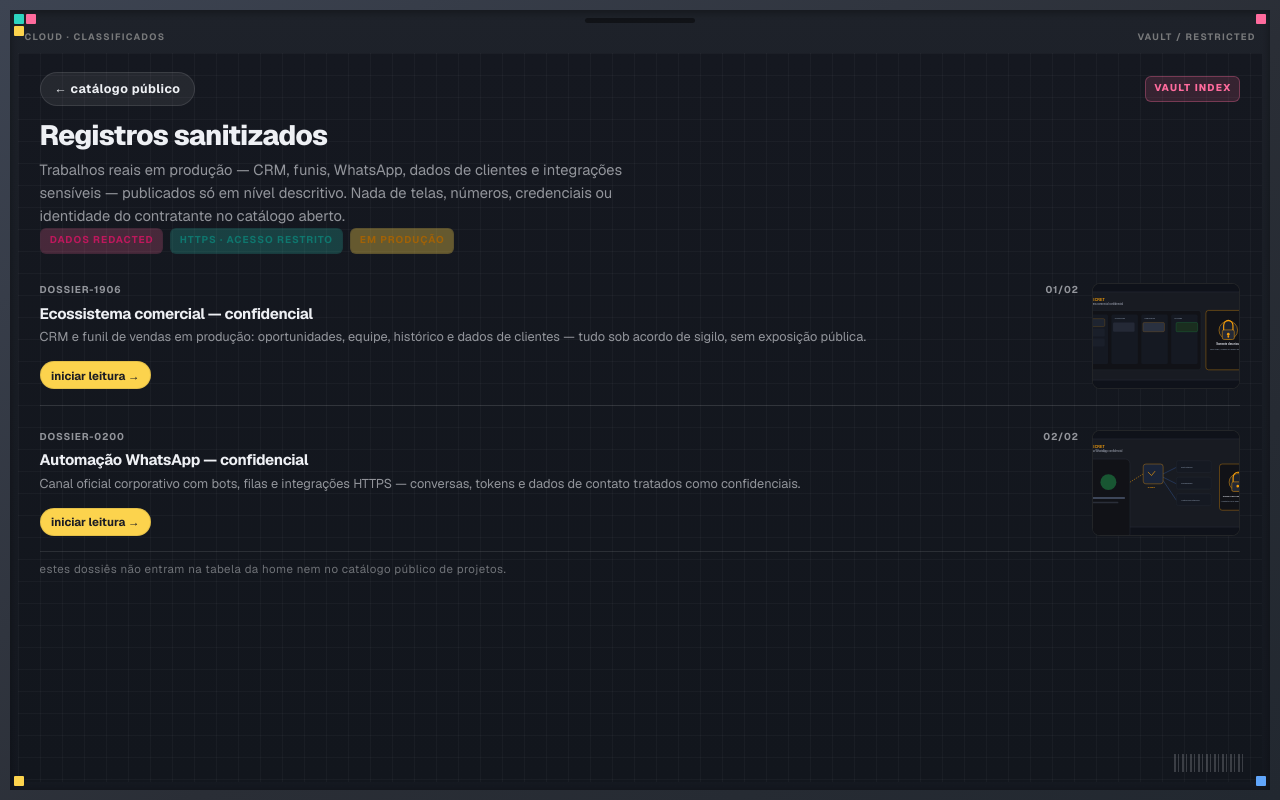
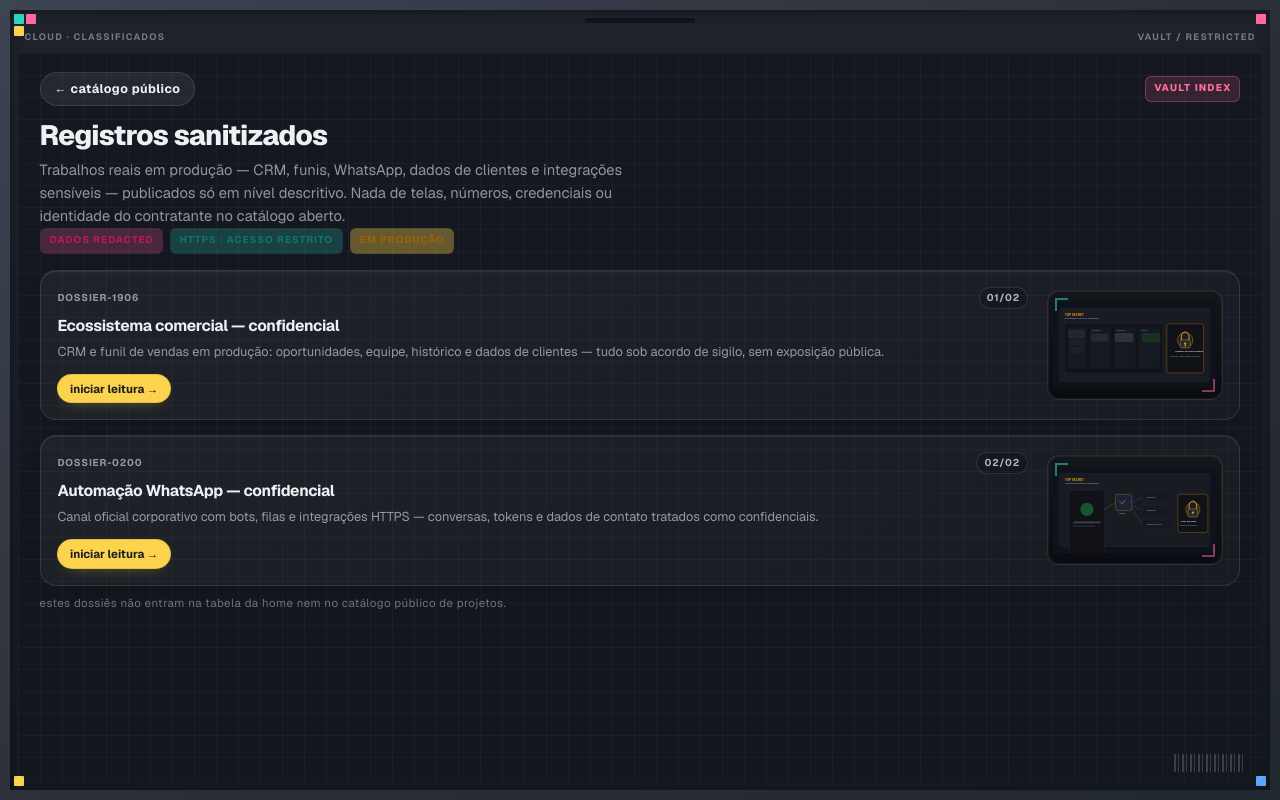
Before and after one commit to CloudBlackhand/portifolio, a Next.js app: page /classificados in a window 1280 px wide. Built offline with nearby package versions, Linux system fonts and the light colour scheme.

Commit message:
Suavizar cards de dossie com moldura arredondada e preview integrado.
Remove hover azul do site, adiciona padding, cantos e marcas de registro na miniatura.

```diff
--- a/app/components/top-secret-section.tsx
+++ b/app/components/top-secret-section.tsx
@@ -72,14 +72,14 @@ export function TopSecretSection({ projects, standalone = false }: TopSecretSect
             transition={{ duration: 0.45, delay: index * 0.08 }}
           >
             <Link
-              className="marathon-dossier-row interactive-card"
+              className="marathon-dossier-row"
               href={`/projetos/${project.slug}`}
               aria-label={`Abrir dossiê: ${project.title}`}
             >
               <div className="marathon-dossier-row-main">
                 <div className="marathon-dossier-row-meta">
                   <span>{caseIdFromSlug(project.slug)}</span>
-                  <span>
+                  <span className="marathon-dossier-row-index">
                     {String(index + 1).padStart(2, "0")}/{String(projects.length).padStart(2, "0")}
                   </span>
                 </div>
@@ -87,14 +87,13 @@ export function TopSecretSection({ projects, standalone = false }: TopSecretSect
                 <p className="marathon-dossier-row-desc">{project.shortDescription}</p>
                 <span className="marathon-dossier-row-cta">iniciar leitura →</span>
               </div>
-              <div className="marathon-dossier-row-preview">
+              <div className="marathon-dossier-row-preview" aria-hidden="true">
                 <Image
                   src={project.thumbnail}
                   alt=""
                   width={480}
                   height={252}
                   className="marathon-dossier-row-img"
-                  aria-hidden="true"
                 />
               </div>
             </Link>
--- a/app/globals-classified.css
+++ b/app/globals-classified.css
@@ -1341,19 +1341,47 @@ body.marathon-immersive-mode .site-main {
 
 .marathon-session-preview-frame {
   position: relative;
-  border-radius: 10px;
+  border-radius: 14px;
   overflow: hidden;
-  border: 1px solid var(--tablet-screen-line);
+  border: 1px solid rgb(255 255 255 / 12%);
   background: #0a0c10;
   aspect-ratio: 1200 / 630;
-  box-shadow: inset 0 0 0 1px rgb(255 255 255 / 4%);
+  box-shadow:
+    inset 0 0 0 1px rgb(255 255 255 / 5%),
+    0 12px 28px -22px rgb(0 0 0 / 45%);
+}
+
+.marathon-session-preview-frame::before,
+.marathon-session-preview-frame::after {
+  content: "";
+  position: absolute;
+  width: 12px;
+  height: 12px;
+  z-index: 2;
+  pointer-events: none;
+}
+
+.marathon-session-preview-frame::before {
+  top: 10px;
+  left: 10px;
+  border-top: 2px solid rgb(45 212 191 / 50%);
+  border-left: 2px solid rgb(45 212 191 / 50%);
+}
+
+.marathon-session-preview-frame::after {
+  right: 10px;
+  bottom: 10px;
+  border-right: 2px solid rgb(255 107 157 / 45%);
+  border-bottom: 2px solid rgb(255 107 157 / 45%);
 }
 
 .marathon-session-preview-img {
   width: 100%;
   height: 100%;
-  object-fit: cover;
-  filter: saturate(0.82) contrast(1.05) brightness(0.92);
+  object-fit: contain;
+  object-position: center;
+  padding: 0.5rem;
+  filter: saturate(0.88) contrast(1.02);
 }
 
 .marathon-session-preview-caption {
@@ -1443,94 +1471,154 @@ body.marathon-immersive-mode .site-main {
   margin: 1rem 0 0;
   padding: 0;
   display: grid;
-  gap: 0.65rem;
+  gap: 0.9rem;
 }
 
 .marathon-dossier-row {
   display: grid;
-  grid-template-columns: 1fr min(148px, 34%);
-  gap: 0.85rem;
-  align-items: stretch;
-  padding: 0.85rem 0 0.95rem;
-  border-radius: 0;
-  border: none;
-  border-bottom: 1px solid var(--tablet-screen-line);
-  background: transparent;
+  grid-template-columns: minmax(0, 1fr) min(176px, 34%);
+  gap: 1rem;
+  align-items: center;
+  padding: 1rem 1.05rem;
+  border-radius: 16px;
+  border: 1px solid rgb(255 255 255 / 10%);
+  background: linear-gradient(155deg, rgb(255 255 255 / 5%) 0%, rgb(255 255 255 / 2%) 100%);
+  box-shadow:
+    inset 0 1px 0 rgb(255 255 255 / 7%),
+    0 10px 28px -22px rgb(0 0 0 / 55%);
   text-decoration: none;
   color: inherit;
+  overflow: hidden;
   transition:
-    border-color 0.2s ease,
-    background 0.2s ease,
-    transform 0.2s ease;
+    border-color 0.22s ease,
+    background 0.22s ease,
+    transform 0.22s ease,
+    box-shadow 0.22s ease;
 }
 
 .marathon-dossier-row:hover {
-  background: rgb(255 255 255 / 5%);
-  transform: translateX(2px);
+  border-color: rgb(255 107 157 / 30%);
+  background: linear-gradient(155deg, rgb(255 255 255 / 7%) 0%, rgb(255 255 255 / 3%) 100%);
+  box-shadow:
+    inset 0 1px 0 rgb(255 255 255 / 9%),
+    0 14px 32px -18px rgb(45 212 191 / 14%);
+  transform: translateY(-1px);
+}
+
+.marathon-dossier-row-main {
+  min-width: 0;
+  padding-right: 0.15rem;
 }
 
 .marathon-dossier-row-meta {
   display: flex;
   justify-content: space-between;
-  gap: 0.5rem;
+  align-items: center;
+  gap: 0.75rem;
   font-size: 0.62rem;
   font-weight: 700;
   letter-spacing: 0.08em;
   text-transform: uppercase;
   color: var(--tablet-screen-muted);
-  margin-bottom: 0.35rem;
+  margin-bottom: 0.4rem;
+}
+
+.marathon-dossier-row-index {
+  flex-shrink: 0;
+  padding: 0.18rem 0.45rem;
+  border-radius: 999px;
+  border: 1px solid rgb(255 255 255 / 10%);
+  background: rgb(0 0 0 / 18%);
+  color: rgb(238 240 244 / 72%);
 }
 
 .marathon-dossier-row-title {
-  font-size: 0.95rem;
+  font-size: 0.98rem;
   font-weight: 700;
   letter-spacing: -0.02em;
-  line-height: 1.3;
+  line-height: 1.32;
   color: var(--tablet-screen-ink);
 }
 
 .marathon-dossier-row-desc {
   font-size: 0.8rem;
-  line-height: 1.45;
+  line-height: 1.5;
   color: var(--tablet-screen-muted);
-  margin: 0.3rem 0 0.55rem;
+  margin: 0.35rem 0 0.65rem;
+  display: -webkit-box;
+  -webkit-line-clamp: 3;
+  -webkit-box-orient: vertical;
+  overflow: hidden;
 }
 
 .marathon-dossier-row-cta {
-  display: inline-block;
-  margin-top: 0.35rem;
+  display: inline-flex;
+  align-items: center;
+  margin-top: 0.15rem;
   font-size: 0.72rem;
   font-weight: 700;
   color: var(--tablet-ink);
   background: var(--tablet-yellow);
   border-radius: 999px;
-  padding: 0.28rem 0.65rem;
+  padding: 0.32rem 0.72rem;
   border: 1.5px solid rgb(28 28 36 / 10%);
+  box-shadow: 0 6px 16px -10px rgb(252 211 77 / 55%);
 }
 
 .marathon-dossier-row-preview {
   position: relative;
-  border-radius: 8px;
+  width: 100%;
+  aspect-ratio: 16 / 10;
+  border-radius: 12px;
   overflow: hidden;
-  border: 1px solid var(--tablet-screen-line);
-  background: #0a0c10;
-  min-height: 88px;
+  border: 1px solid rgb(255 255 255 / 12%);
+  background:
+    linear-gradient(180deg, rgb(255 255 255 / 4%) 0%, transparent 100%),
+    #0a0c10;
+  box-shadow: inset 0 0 0 1px rgb(255 255 255 / 5%);
+}
+
+.marathon-dossier-row-preview::before,
+.marathon-dossier-row-preview::after {
+  content: "";
+  position: absolute;
+  width: 11px;
+  height: 11px;
+  z-index: 2;
+  pointer-events: none;
+}
+
+.marathon-dossier-row-preview::before {
+  top: 7px;
+  left: 7px;
+  border-top: 2px solid rgb(45 212 191 / 55%);
+  border-left: 2px solid rgb(45 212 191 / 55%);
+}
+
+.marathon-dossier-row-preview::after {
+  right: 7px;
+  bottom: 7px;
+  border-right: 2px solid rgb(255 107 157 / 50%);
+  border-bottom: 2px solid rgb(255 107 157 / 50%);
 }
 
 .marathon-dossier-row-img {
   width: 100%;
   height: 100%;
-  object-fit: cover;
-  min-height: 88px;
+  object-fit: contain;
+  object-position: center;
+  padding: 0.35rem;
 }
 
 @media (max-width: 640px) {
   .marathon-dossier-row {
     grid-template-columns: 1fr;
+    padding: 0.95rem;
   }
 
   .marathon-dossier-row-preview {
-    min-height: 120px;
+    aspect-ratio: 16 / 9;
+    max-width: 100%;
   }
 
   .marathon-session-wrap {
@@ -1572,3 +1660,11 @@ body.marathon-immersive-mode .site-main {
     transform: none;
   }
 }
+
+/* Anula hover azul do site nos cards classificados */
+.marathon-dossier-row.interactive-card:hover {
+  border-color: rgb(255 107 157 / 30%);
+  box-shadow:
+    inset 0 1px 0 rgb(255 255 255 / 9%),
+    0 14px 32px -18px rgb(45 212 191 / 14%);
+}
```
